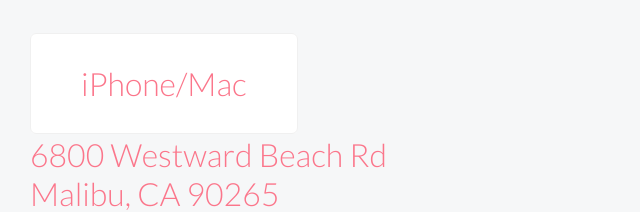
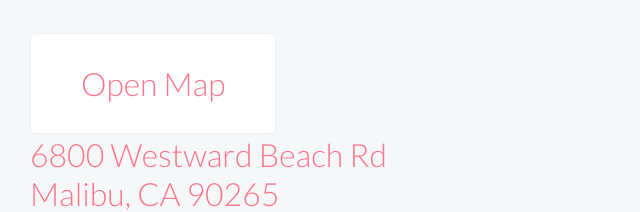
Before and after one commit to danieluhl/danieluhl.github.io, a plain HTML site: page index.html in a window 1280 px wide. Shown: the part 2467-2679 px from the top of the page, 42-682 px from the left. Drawn offline with nearby package versions, Linux system fonts and the light colour scheme.

Commit message:
removed android map opener

```diff
--- a/index.html
+++ b/index.html
@@ -42,8 +42,7 @@
 
     <h2 class="tangerine"><span class="giant">L</span>ocation: <a href="http://www.thesunsetrestaurant.com/">Sunset Restaurant</a></h2>
     <p class="lato h4">
-    <a class="map-button map-apple" href="http://maps.apple.com/?q=6800+westward+beach+rd,+CA">iPhone/Mac</a>
-    <a class="map-button map-android" href="comgooglemaps://?q=6800+westward+beach+rd,+CA">Android</a>
+    <a class="map-button map-apple" href="http://maps.apple.com/?q=6800+westward+beach+rd,+CA">Open Map</a>
     </p>
     <p class="lato h4"><a href="http://maps.apple.com/?q=6800+westward+beach+rd,+CA">
     6800 Westward Beach Rd<br/>
--- a/resources/main.css
+++ b/resources/main.css
@@ -171,7 +171,6 @@ footer {
 }
 
 .map-button{
-  display: none;
   padding: 30px 50px;
   background: #fff;
   border-radius: 6px;
--- a/resources/main.js
+++ b/resources/main.js
@@ -59,12 +59,4 @@ $(function(){
   });
 
 
-  // show buttons based on device
-  var ua = navigator.userAgent.toLowerCase();
-  var isAndroid = ua.indexOf("android") > -1;
-  if(isAndroid) {
-    $('.map-android').show();
-  } else {
-    $('.map-apple').show();
-  }
 });
```
